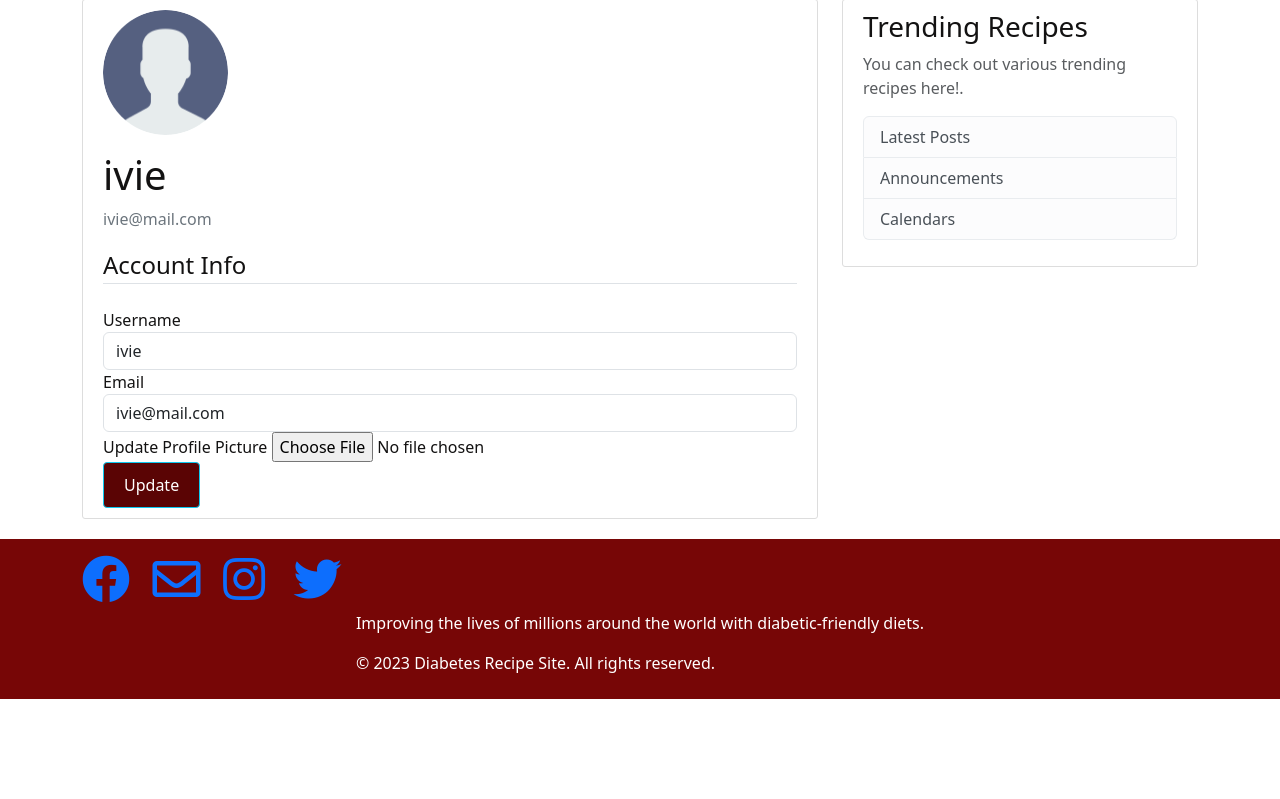
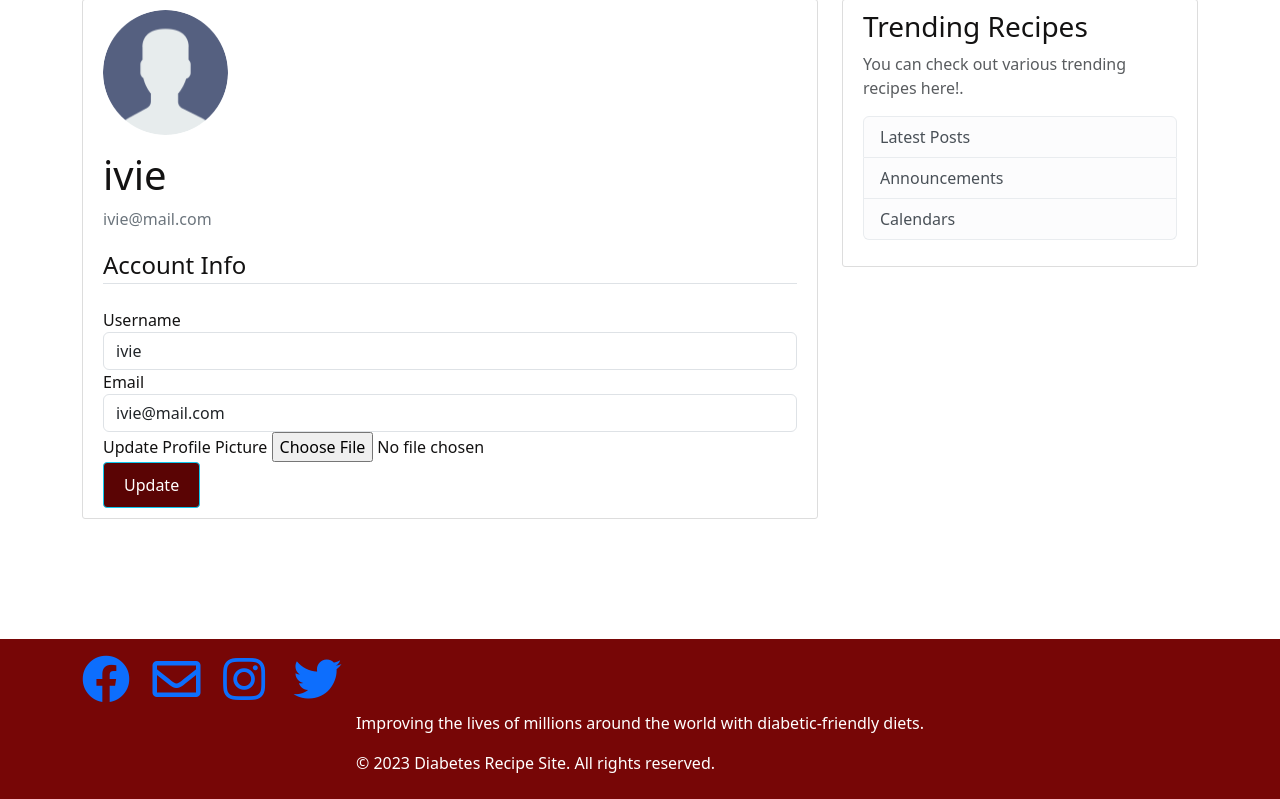
Before and after one commit to GodswillAikpitanyi/Recipe_App, a Flask app: page /account in a window 1280 px wide. Shown: the part 81-880 px from the top of the page. Before the commit the page ends 780 px from the top, so only its background shows below. Run offline with Flask 3, Linux system fonts and the light colour scheme; a user stored in the database is signed in; some libraries are stand-ins or nearby versions.

Commit message:
layout modification

```diff
--- a/recipeapp/static/main.css
+++ b/recipeapp/static/main.css
@@ -3,6 +3,7 @@ body {
   background: #ffffff;
   color: #131212;
   margin-top: 5rem;
+
 }
 
 h1,
@@ -11,6 +12,15 @@ h4,
 h5,
 h6 {
   color: #090000;
+}
+
+#page-container {
+  position: relative;
+  min-height: 100vh;
+}
+
+#content-wrap {
+  padding-bottom: 10rem;
 }
 
 /* footer styles */
@@ -28,6 +38,7 @@ ul li {
 /* Nav bar section */
 .site-header .navbar-nav .nav-link {
   color: #cbd5db;
+  position: relative;
 }
 
 .site-header .navbar-nav .nav-link:hover {
@@ -166,6 +177,7 @@ margin-right: 0;
   width: 100%;
   bottom: 0;
   align-items: center;
-  margin-bottom: 0;
+  bottom: 0;
   background-color: #770606;
+  position: absolute;
 }
--- a/recipeapp/templates/layout.html
+++ b/recipeapp/templates/layout.html
@@ -56,6 +56,8 @@
     </nav>
   </header>
 
+  <div id="page-container">
+    <div id="content-wrap">
       <main role="main" class="container">
         <div class="row">
           <div class="col-md-8">
@@ -87,7 +89,10 @@
         </div>
       </main>
 
+
       <script src="https://cdn.jsdelivr.net/npm/bootstrap@5.3.0-alpha3/dist/js/bootstrap.bundle.min.js" integrity="sha384-ENjdO4Dr2bkBIFxQpeoTz1HIcje39Wm4jDKdf19U8gI4ddQ3GYNS7NTKfAdVQSZe" crossorigin="anonymous"></script>
+
+    </div>
 
     <!-- footer -->
     <footer class="footer navbar text-white">
```
Lines whose indentation alone changed are shown as unchanged.
